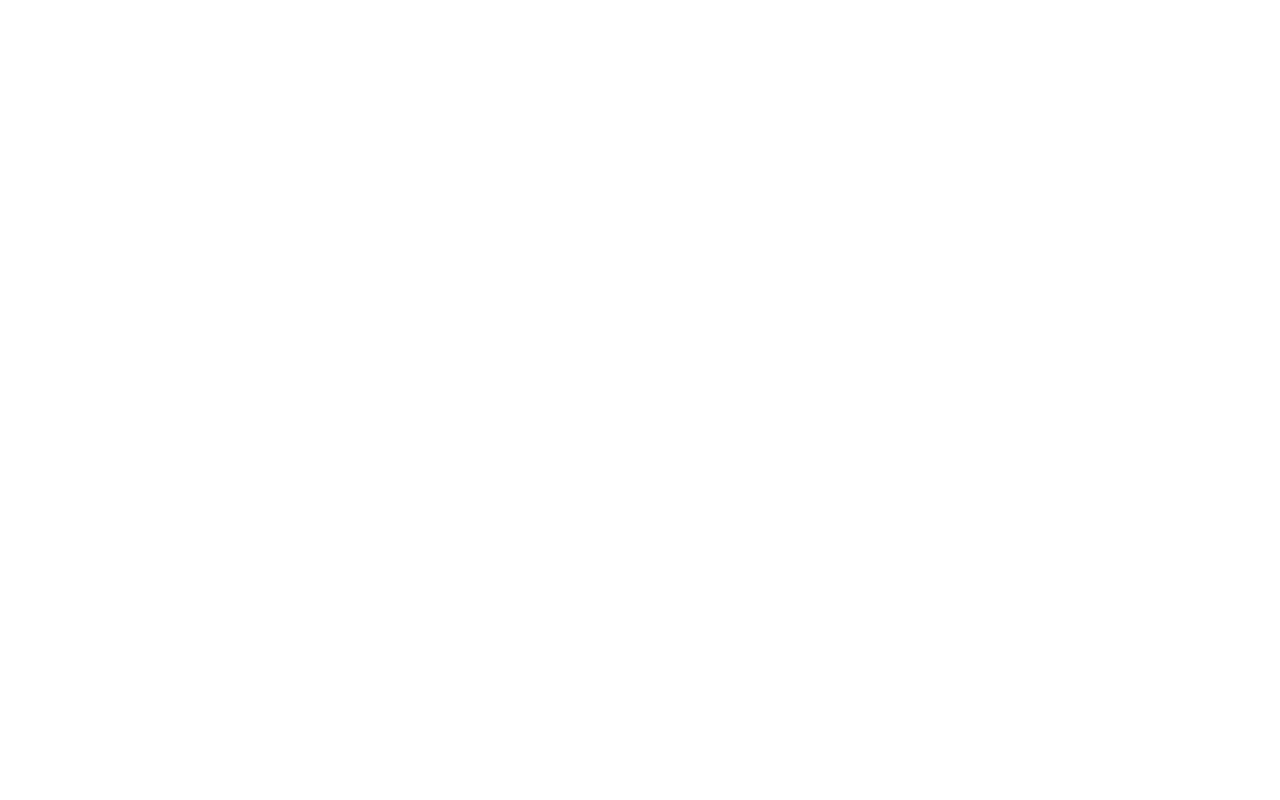
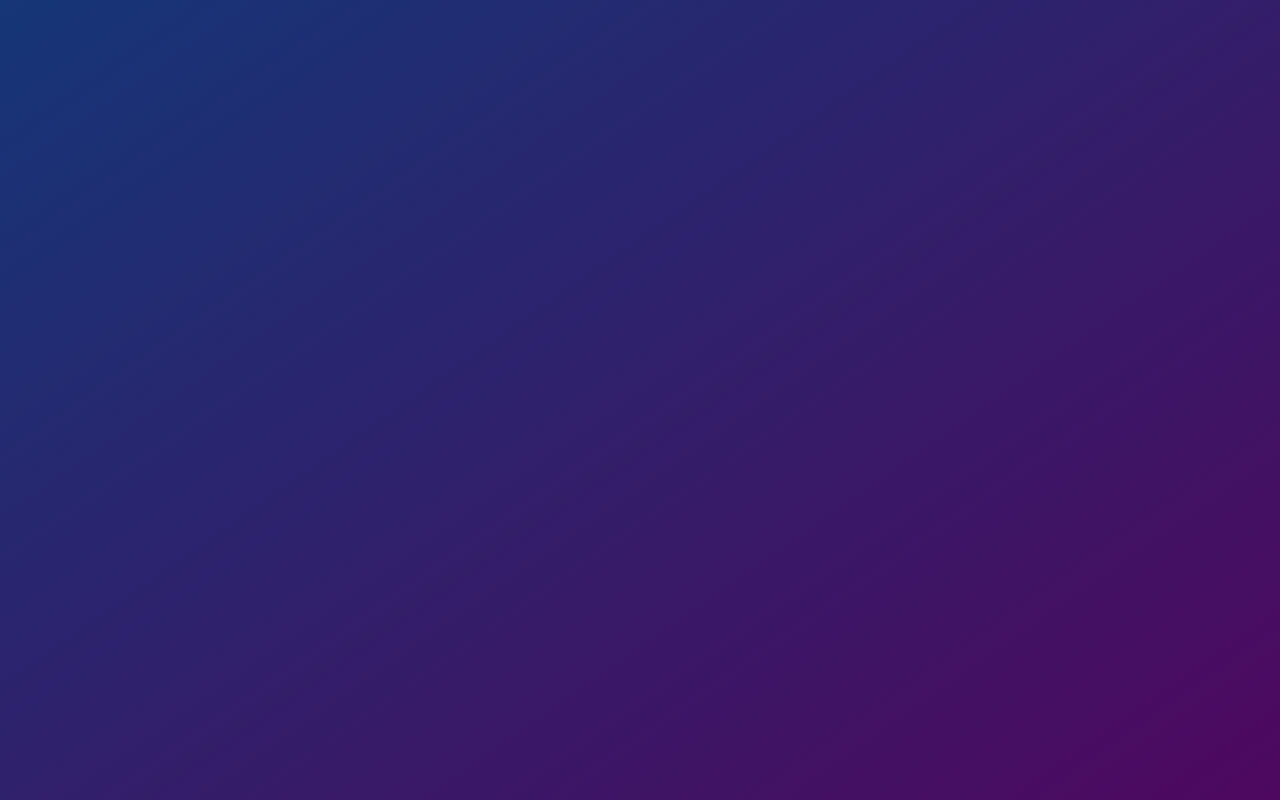
Before and after one commit to Sayantan131/mini_projects_in_js, a plain HTML site: page To-Do-App/index.html in a window 1280 px wide. Drawn offline with Linux system fonts and the light colour scheme.

Commit message:
backgorund added

```diff
--- a/To-Do-App/index.html
+++ b/To-Do-App/index.html
@@ -7,6 +7,9 @@
     <link rel="stylesheet" href="style.css">
 </head>
 <body>
+   <div class="container">
+
+   </div>
 
 </body>
 </html>
--- a/To-Do-App/style.css
+++ b/To-Do-App/style.css
@@ -3,3 +3,10 @@
     padding: 0;
     box-sizing: border-box;
 }
+
+.container{
+    width: 100%;
+    min-height: 100vh;
+    background: linear-gradient(145deg, #153677, #4e085f);
+    padding: 10px;
+}
```
